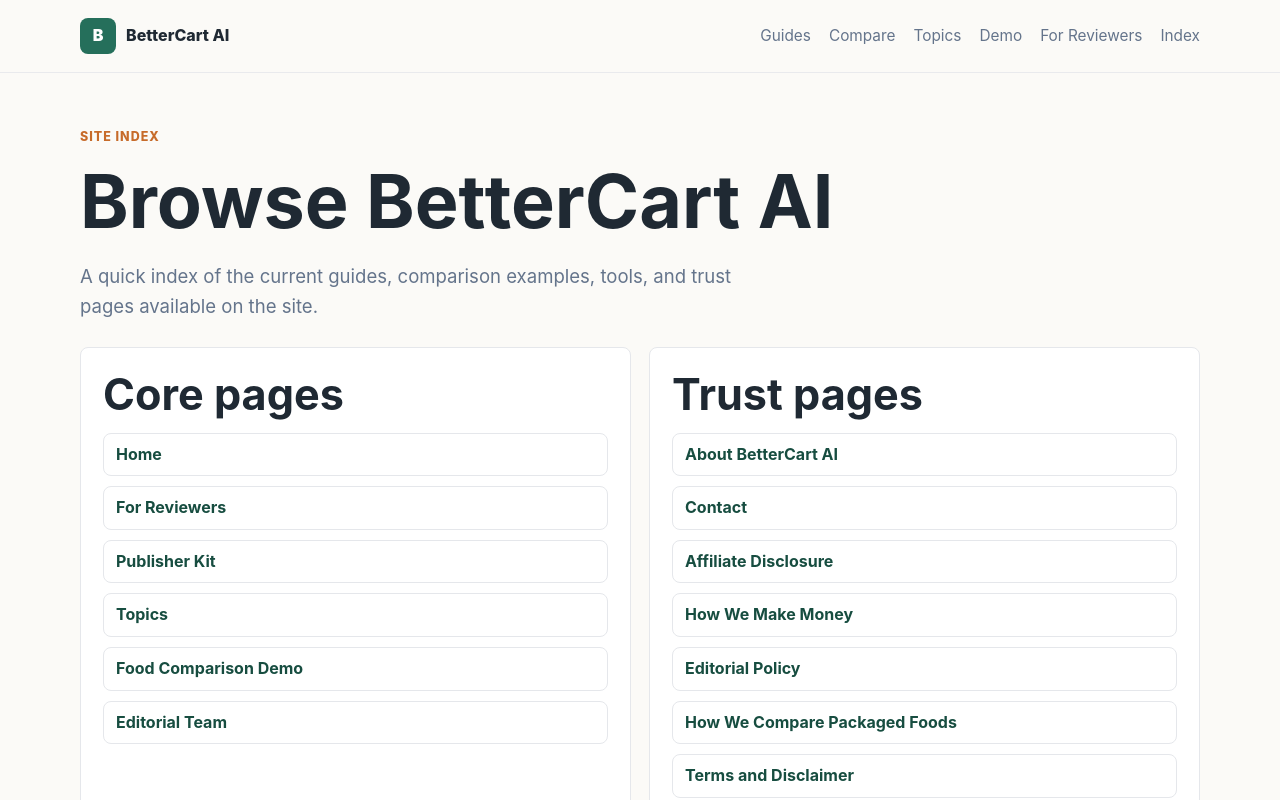
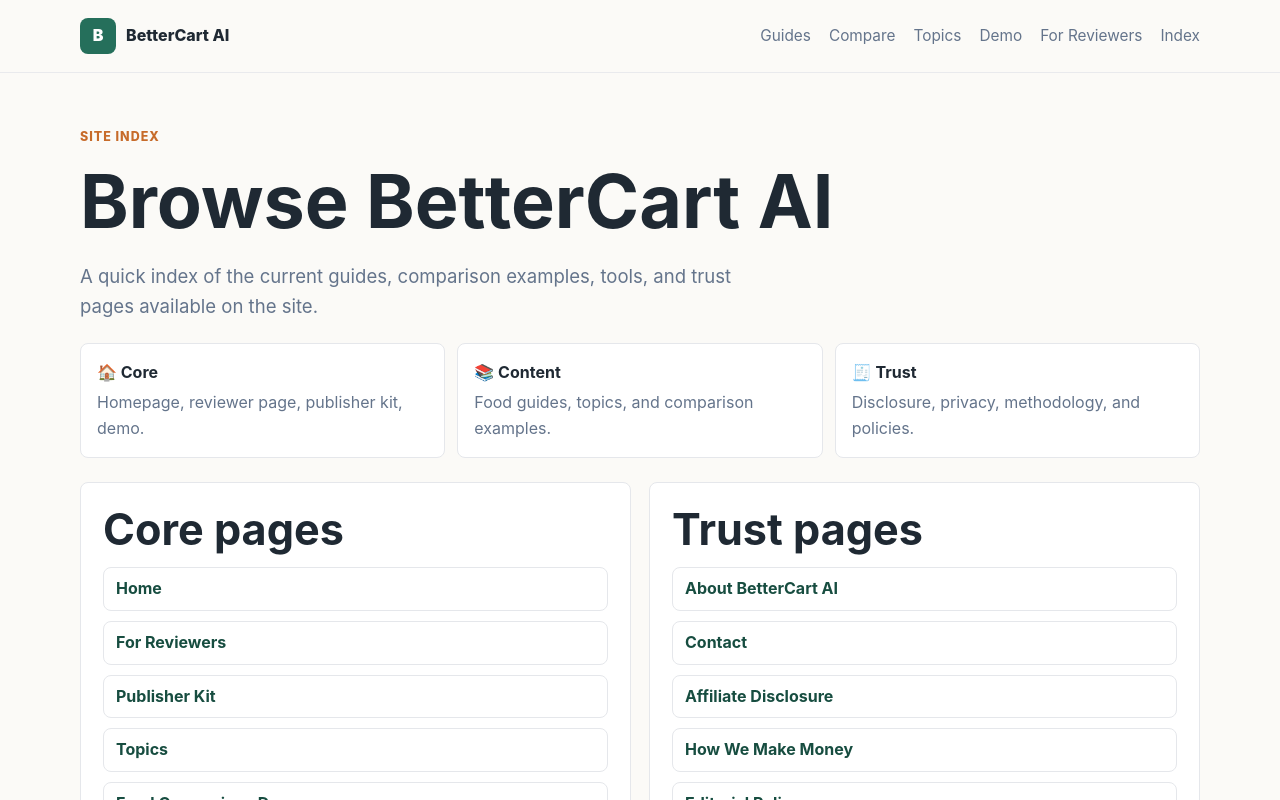
Before and after one commit to Astalos11/bettercart-ai-approval-site, a Next.js app: page /site-index in a window 1280 px wide. Shown: the top 800 px of the page. Built offline with nearby package versions, Linux system fonts and the light colour scheme; no server answers.

Commit message:
Add visual summary to site index

```diff
--- a/app/site-index/page.jsx
+++ b/app/site-index/page.jsx
@@ -25,6 +25,12 @@
           <p className="lead">
             A quick index of the current guides, comparison examples, tools, and trust pages available on the site.
           </p>
+        </div>
+
+        <div className="visual-strip" aria-label="Site index sections">
+          <div><strong>🏠 Core</strong><span>Homepage, reviewer page, publisher kit, demo.</span></div>
+          <div><strong>📚 Content</strong><span>Food guides, topics, and comparison examples.</span></div>
+          <div><strong>🧾 Trust</strong><span>Disclosure, privacy, methodology, and policies.</span></div>
         </div>
 
         <div className="grid two">
```
